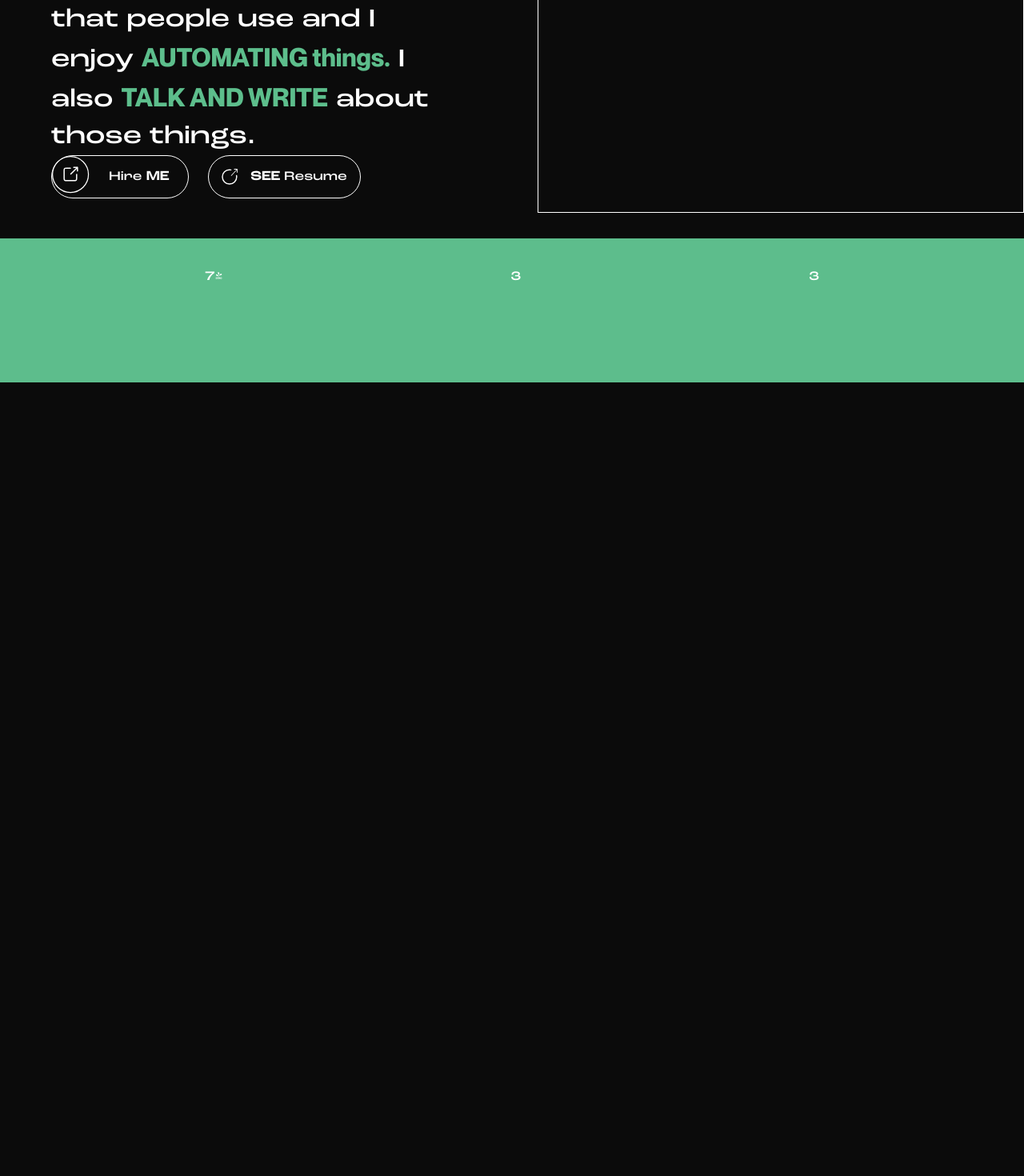
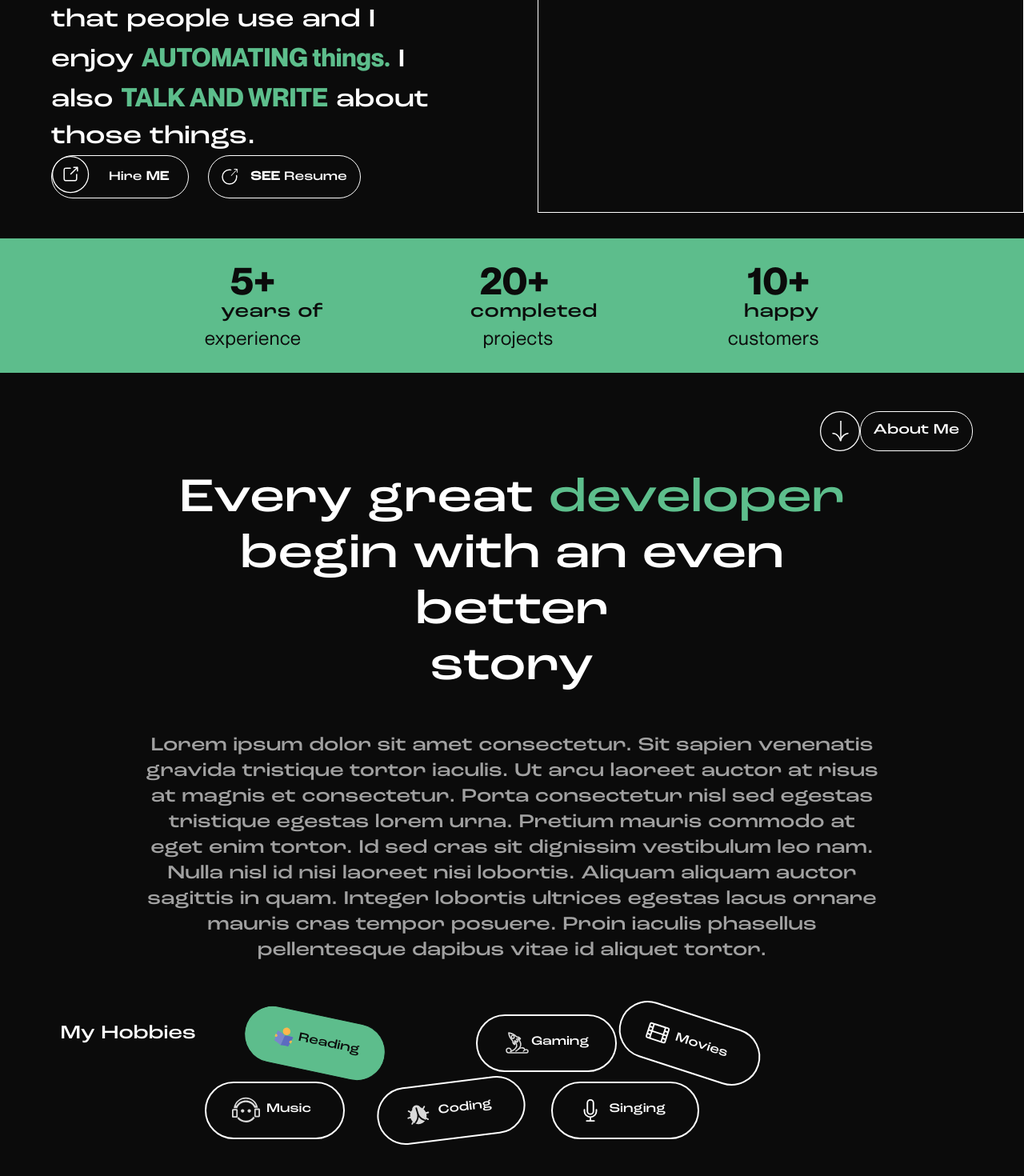
Before and after one commit to Myestery/myestery.github.io, a Next.js app: page / in a window 1280 px wide. Shown: the part 566-2036 px from the top of the page at 80% size. Before the commit the page ends 1044 px from the top, so only its background shows below. Built offline with nearby package versions, Linux system fonts and the light colour scheme.

Commit message:
home page chips section

```diff
--- a/src/pages/index.jsx
+++ b/src/pages/index.jsx
@@ -6,16 +6,16 @@ import Link from "next/link";
 
 export default function Home() {
   return (
-    <div className=''>
+    <div className='bg-blacky'>
       <div className='grid grid-cols-2 ml-[5%] mb-8'>
         <div className=' grid grid-rows-8 h-[723px]'>
           <div className=' row-span-2'></div>
           <div className='row-span-5'>
-            <div className='text-[44px] font-font-spring'>I’m Chiwetelu</div>
-            <div className='text-[#FCE85B] font-neue-bold text-[108px] font-bold'>
+            <h1 className='text-[44px] font-font-spring'>I’m Chiwetelu</h1>
+            <h1 className='text-[#FCE85B] font-neue-bold text-[108px] font-bold'>
               JOHNPAUL
-            </div>
-            <div className=' w-[80%] font-thin font-font-spring leading-[46px] text-[32px]'>
+            </h1>
+            <h2 className=' w-[80%] font-thin font-font-spring leading-[46px] text-[32px]'>
               I like{" "}
               <span className=' text-[#5DBE8C] font-neue-bold'>
                 BUILDING BIG SYSTEMS
@@ -29,7 +29,7 @@ export default function Home() {
                 TALK AND WRITE
               </span>{" "}
               about those things.
-            </div>
+            </h2>
           </div>
           <div className='row-span-1 flex items-center gap-6'>
             <Link
@@ -71,17 +71,165 @@ export default function Home() {
 
         <div className='border'></div>
       </div>
+      <div className='h-auto'>
+        <div className='bg-[#5DBD8C] h-auto grid grid-cols-5'>
+          <div className='col-span-1'></div>
+          <div className='col-span-3 flex justify-between items-center'>
+            <div className='grid grid-rows-6'>
+              <div className='row-span-1'></div>
+              <div className='row-span-4'>
+                <div className='text-5xl font-bold text-blacky font-neue-bold pl-8'>
+                  5+
+                </div>
+                <div className='text-2xl font-neue-thin pl-5 text-blacky tracking-wide font-thin '>
+                  years of
+                </div>
+                <div className='text-2xl font-neue-regular text-blacky tracking-wide'>
+                  experience
+                </div>
+              </div>
+            </div>
+            <div className='grid grid-rows-6'>
+              <div className='row-span-1'></div>
+              <div className='row-span-4'>
+                <div className='text-5xl font-bold text-blacky font-neue-bold pl-8'>
+                  20+
+                </div>
+                <div className='text-2xl font-neue-thin pl-5 text-blacky tracking-wide font-thin '>
+                  completed
+                </div>
+                <div className='text-2xl font-neue-regular text-blacky tracking-wide pl-9'>
+                  projects
+                </div>
+              </div>
+            </div>
+            <div className='grid grid-rows-6'>
+              <div className='row-span-1'></div>
+              <div className='row-span-4'>
+                <div className='text-5xl font-bold text-blacky font-neue-bold pl-6'>
+                  10+
+                </div>
+                <div className='text-2xl font-neue-thin pl-5 text-blacky tracking-wide font-thin '>
+                  happy
+                </div>
+                <div className='text-2xl font-neue-regular text-blacky tracking-wide'>
+                  customers
+                </div>
+              </div>
+            </div>
+          </div>
+          <div className='col-span-1'></div>
+        </div>
+      </div>
 
-      <div className='bg-[#5DBD8C] h-[180px] grid grid-cols-5'>
-        <div className='col-span-1'></div>
-        <div className='col-span-3 flex justify-between items-center'>
-          <div className="h-[60%]">
-            <div className="">7+</div>
+      <div className='py-12 mx-[5%]'>
+        <div className='flex justify-end'>
+          <Link href='/projects' className='flex py-2 -my-2'>
+            <Image
+              src='/arrow-down.svg'
+              width={50}
+              height={50}
+              alt='Picture of the icon'
+            />
+            <span className='rounded-3xl border border-white w-full py-2 px-4 text-lg font-font-spring font-thin'>
+              About Me
+            </span>
+          </Link>
+        </div>
+        <div className='flex items-center justify-center'>
+          <div className='w-[80%] self-center my-6'>
+            <h3 className='font-font-spring text-6xl text-center leading-[70px]'>
+              Every great <span className='text-[#5DBE8C]'>developer</span>{" "}
+              <br /> begin with an even better <br /> story
+            </h3>
           </div>
-          <div className="h-[60%]">3</div>
-          <div className="h-[60%]">3</div>
         </div>
-        <div className='col-span-1'></div>
+
+        <div className='flex items-center justify-center'>
+          <div className='w-[80%] self-center my-6'>
+            <h4 className='font-font-spring text-2xl text-center  text-[#A1A1A1]'>
+              Lorem ipsum dolor sit amet consectetur. Sit sapien venenatis
+              gravida tristique tortor iaculis. Ut arcu laoreet auctor at risus
+              at magnis et consectetur. Porta consectetur nisl sed egestas
+              tristique egestas lorem urna. Pretium mauris commodo at eget enim
+              tortor. Id sed cras sit dignissim vestibulum leo nam. Nulla nisl
+              id nisi laoreet nisi lobortis. Aliquam aliquam auctor sagittis in
+              quam. Integer lobortis ultrices egestas lacus ornare mauris cras
+              tempor posuere. Proin iaculis phasellus pellentesque dapibus vitae
+              id aliquet tortor.
+            </h4>
+          </div>
+        </div>
+
+        <div className='grid grid-cols-6 my-12'>
+          <div className='text-2xl text-center'>My Hobbies</div>
+          <div className='col-span-5'>
+            <div className='flex'>
+              <div className='ml-12 bg-[#5DBD8C] text-blacky rotate-12 inline-flex px-8 rounded-full border border-white  py-4 -my-2'>
+                <Image
+                  src='/reading.svg'
+                  width={35}
+                  height={35}
+                  alt='Picture of the icon'
+                />
+                <span className='py-1'>Reading</span>
+              </div>
+
+              <div className='ml-28  inline-flex px-8 rounded-full border-2 border-white  py-4 -my-2'>
+                <Image
+                  src='/gaming.svg'
+                  width={35}
+                  height={35}
+                  alt='Picture of the icon'
+                />
+                <span className='py-1'>Gaming</span>
+              </div>
+
+              <div className='rotate-[18deg] inline-flex px-8 rounded-full border-2 border-white  py-4 -my-2'>
+                <Image
+                  src='/movies.svg'
+                  width={30}
+                  height={30}
+                  alt='Picture of the icon'
+                />
+                <span className='py-1 mx-2'>Movies</span>
+              </div>
+            </div>
+            <div className='flex mt-7'>
+              <div className=' text-white inline-flex px-8 rounded-full border-2 border-white  py-4 -my-2'>
+                <Image
+                  src='/music.svg'
+                  width={35}
+                  height={35}
+                  alt='Picture of the icon'
+                />
+                <span className='py-1 mx-2'>Music</span>
+              </div>
+
+              <div className='ml-10 rotate-[-7deg] text-white inline-flex px-8 rounded-full border-2 border-white  py-4 -my-2'>
+                <Image
+                  src='/coding.svg'
+                  width={35}
+                  height={35}
+                  alt='Picture of the icon'
+                />
+                <span className='py-1 mx-2'>Coding</span>
+              </div>
+
+              <div className='ml-8 text-white inline-flex px-8 rounded-full border-2 border-white  py-4 -my-2'>
+                <Image
+                  src='/singing.svg'
+                  width={30}
+                  height={30}
+                  alt='Picture of the icon'
+                />
+                <span className='py-1 mx-2'>Singing</span>
+              </div>
+            </div>
+          </div>
+
+          <div></div>
+        </div>
       </div>
     </div>
   );
```
